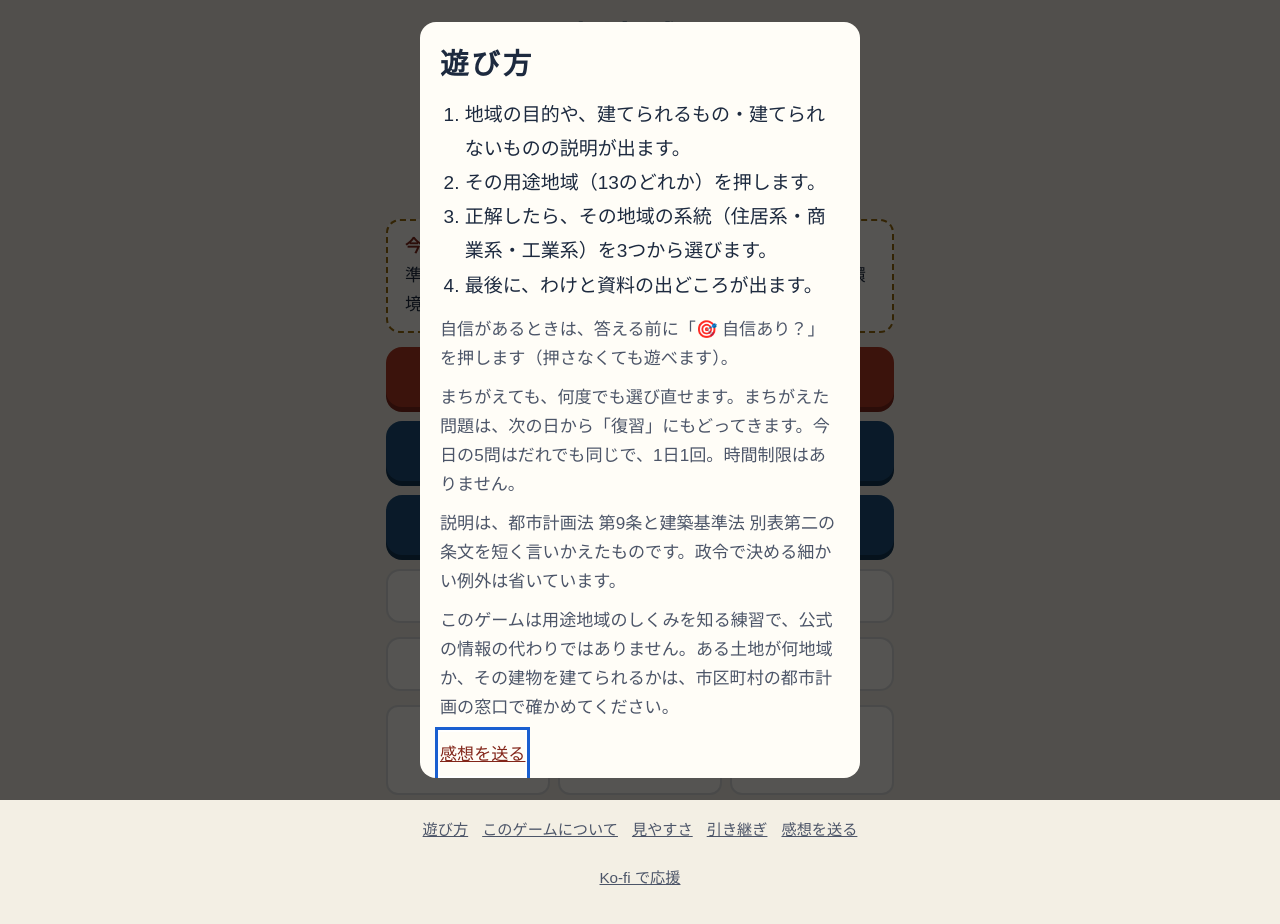
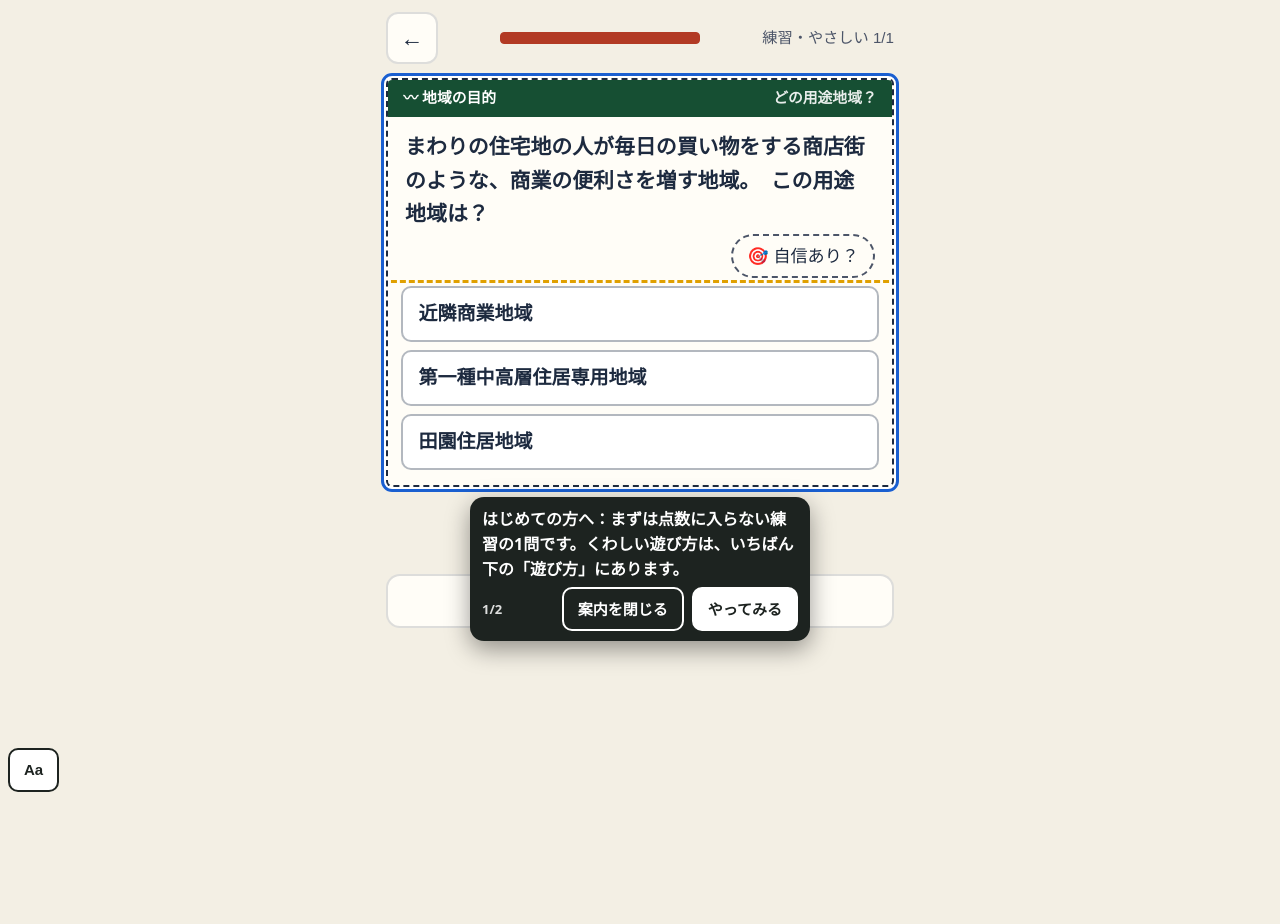
Before and after one commit to satou-aaaaa/youto-chiiki, a plain HTML site: page index.html in a window 1280 px wide. After the commit the page ends 800 px from the top, so only its background shows below. Drawn offline with Linux system fonts and the light colour scheme; a web font is replaced by a local one.

Commit message:
ひな形の共通部品を写す（shared-workflows 983bc7e） (#4)
Co-authored-by: template-sync <41898283+github-actions[bot]@users.noreply.github.com>

```diff
--- a/index.html
+++ b/index.html
@@ -463,7 +463,8 @@ html.a11y-say body{padding-bottom:calc(64px + env(safe-area-inset-bottom,0px))!i
 //      （incidents/2026-11-21-hand-copied-helpers-drift.md）。
 //      あわせて、はじめて遊ぶ人への案内（吹き出し Core.coach）を足した。長い「遊び方」の窓の代わりに、練習の1問を遊びながら
 //      その場で一言ずつ教える（NN/g「Mobile Instructional Overlays」・Andersen ほか CHI 2012「The Impact of Tutorials on Games of Varying Complexity」）。
-//   3: 2026-11-22 吹き出しを出しているあいだ 0.4 秒ごとに場所を測り直す（古い場所に残って押す所を隠すことがあった）。ボタンの字を「案内を閉じる」に
+//   3: 2026-11-22 吹き出しを出しているあいだ 0.4 秒ごとに場所を測り直す（古い場所に残って押す所を隠すことがあった）。ボタンの字を「案内を閉じる」に。
+//      段の wait（その所が出るまで待つ）を足した。全ゲームの「はじめての練習」を sync-template の migrateFirstPlay が足すため
 //   2: 2026-11-22 感想フォームのゲーム名を、渡さなければ題（<title>）から入れる。sync-template が全ゲームを game-core に切り替える（migrateCore）ため
 // 決まり: 外へ通信しない。ゲームの関数の名前（toast・buzz など）は上書きしない（Core.toast などで呼ぶ）。
 (function () {
@@ -549,6 +550,7 @@ html.a11y-say body{padding-bottom:calc(64px + env(safe-area-inset-bottom,0px))!i
   //   sel   …… 吹き出しを付ける所。まだ画面に無いあいだは待つ（ゲームが画面を作り直しても付け直す）
   //   until …… その所が画面に出たら次へ進む（答えた・正解した など）。無ければ sel を押したら次へ
   //   button …… 押すと次へ進むボタンの字（読むだけの吹き出し）
+  //   wait  …… その所が画面に出るまで、この吹き出しは出さずに待つ（答えたあとにだけ「次へ」を指す など）
   //   pos   …… "below"（既定）か "above"。その側に場所が無ければ、ページを少し動かして場所を空ける（読む所を隠さないため）
   // 吹き出しは押す所を隠さない（上か下の空いたほうに出す）。「案内を閉じる」と Esc でいつでもやめられる。
   const coach = (() => {
@@ -583,7 +585,7 @@ html.a11y-say body{padding-bottom:calc(64px + env(safe-area-inset-bottom,0px))!i
       while (steps && i < steps.length && steps[i].until && find(steps[i].until)) i++;
       if (!steps) return;
       if (i >= steps.length) return stop(true);
-      const st = steps[i], el = find(st.sel);
+      const st = steps[i], el = st.wait && !find(st.wait) ? null : find(st.sel);
       if (!el) { box.hidden = true; mark(null); return; }
       box.hidden = false; mark(el);
       const fresh = shown !== i;
@@ -940,7 +942,7 @@ function home() {
   $("go-cal").onclick = () => cal();
   $("go-ach").onclick = achView;
   bindFooter();
-  if (!s.tut) openHow();
+  if (!s.tut) firstPlay();
 }
 function practiceMenu() {
   app.innerHTML = `<header><button class="icon" id="back" aria-label="もどる">←</button><h1>練習<small>今日の記録には入りません（用途地域帳には載ります）</small></h1></header>
@@ -951,6 +953,31 @@ function practiceMenu() {
   document.querySelectorAll(".lv button").forEach((b) => (b.onclick = () => startRun("p", +b.dataset.t)));
   bindFooter(); toTop();
 }
+// first-play:begin（shared-workflows の scripts/sync-template.mjs が足した。直すときはひな形を直す）
+// はじめての人：長い「遊び方」の窓を出さず、点数に入らない練習の1問を遊びながら、吹き出しで一言ずつ教える（game-core の Core.coach）。
+// 「見た」は始めたその場で残す（途中でやめても、次からはふつうに始まる。くわしい遊び方はいつでもいちばん下の「遊び方」から）
+const FIRST_STEPS = [
+  { sel: "#choices", button: "やってみる", text: "はじめての方へ：まずは点数に入らない練習の1問です。くわしい遊び方は、いちばん下の「遊び方」にあります。" },
+  { sel: "#next", wait: ".verdict", text: "できました。わけを読んだら、ここを押して進みます。" },
+];
+function firstPlay() {
+  save((s) => { s.tut = true; });
+  // 練習の入り口を開いて、いちばん上（いちばんやさしい）を押す。無ければ前の形（遊び方の窓）にもどす
+  practiceMenu();
+  const b = document.querySelector(".lv button");
+  if (!window.Core || !Core.coach || !b) { home(); return openHow(); }
+  b.click();
+  // 練習は1問だけにする（数を減らしてから描き直す）。問題の数を決めているゲーム（読み直しで数のちがう回を捨てる）は、元の数のまま
+  const keep = JSON.stringify((load().runs || {}).p || null);
+  save((s) => { const r = s.runs && s.runs.p; if (r && Array.isArray(r.list)) r.list = r.list.slice(0, 1); });
+  if (keep !== "null" && !(load().runs || {}).p) save((s) => { s.runs.p = JSON.parse(keep); });
+  play();
+  const seen = (q) => { const e = document.querySelector(q); return !!e && e.getBoundingClientRect().height > 0; };
+  FIRST_STEPS[0].sel = ["#choices","#app h1","#app header","#app"].find(seen) || "#app";
+  // 案内を閉じた（Esc も）ら、1問の練習の途中経過を残さずにホームのいちばん上へ（ふだんの練習の「続きから」を出さない）
+  Core.coach.start(FIRST_STEPS, { home, onEnd: (done) => { if (done === false) { save((s) => { const r = s.runs && s.runs.p; if (r && !(r.res || []).length) delete s.runs.p; }); home(); scrollTo(0, 0); } } });
+}
+// first-play:end
 function startRun(mode, opt) {
   const k = todayKey(); let ng = false;
   save((s) => {
```
Also changed, not shown: qa/run.mjs (+6 -5 lines).
